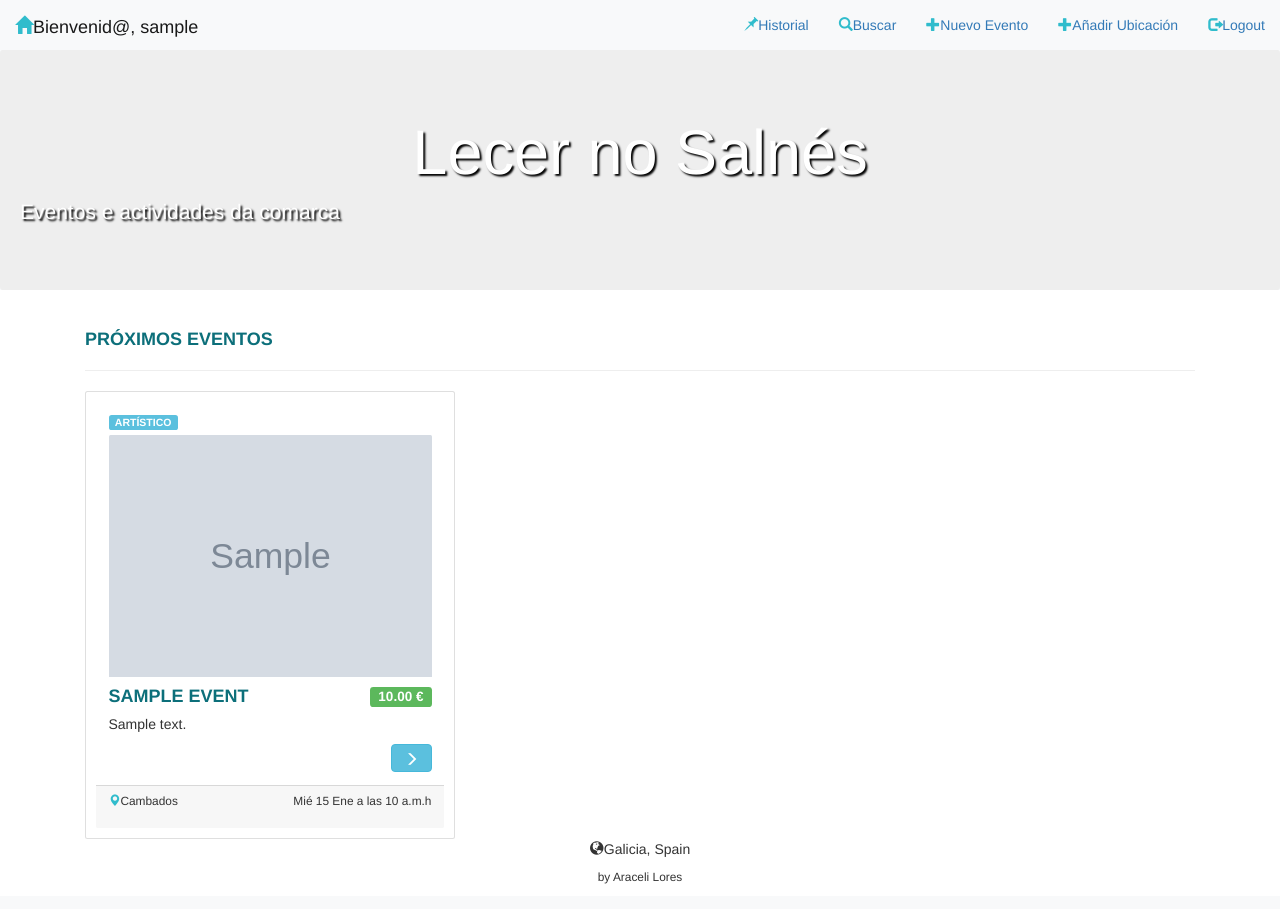
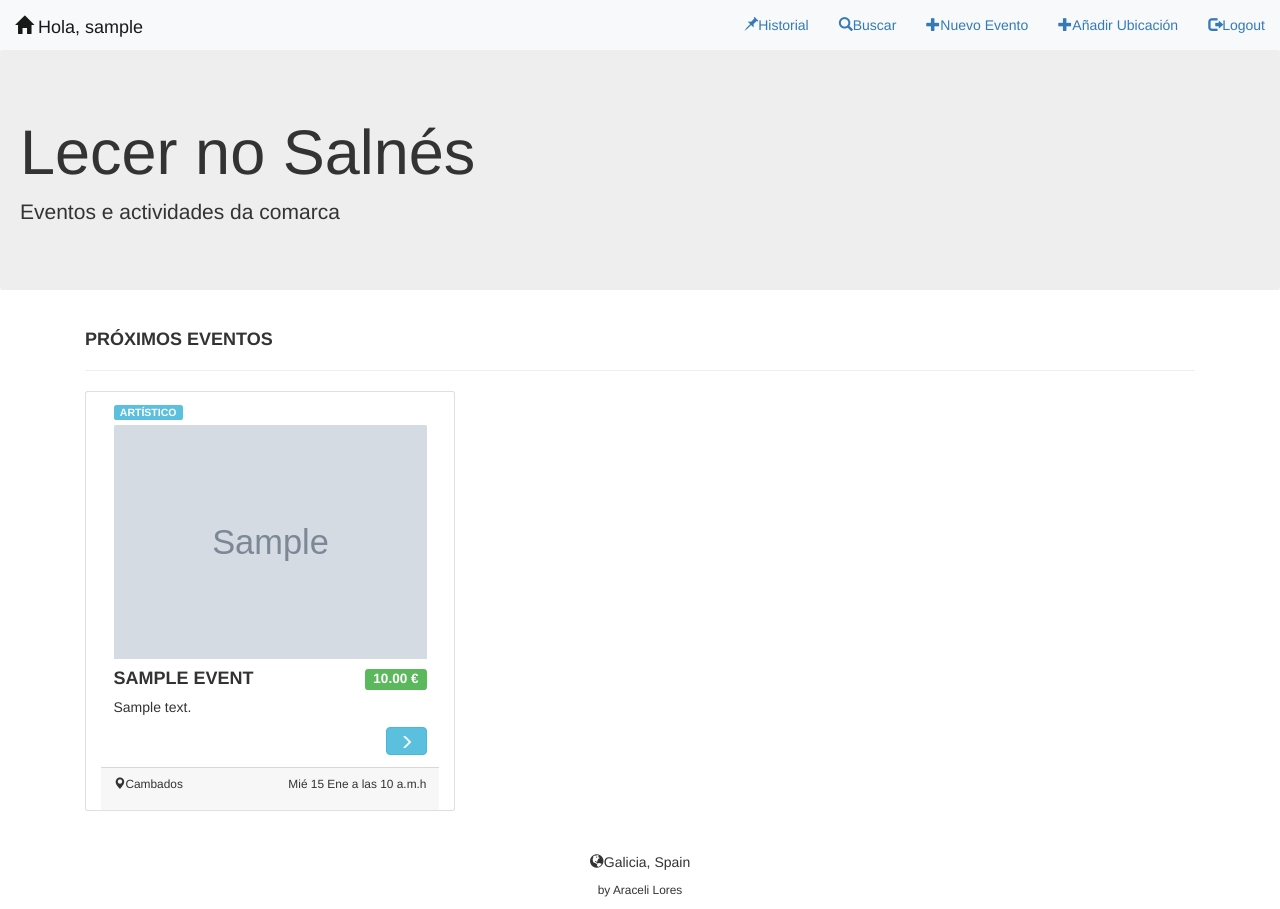
Before and after one commit to araceli24/LeisureTime, a Django app: page / in a window 1280 px wide. Before the commit the page ends 884 px from the top, so only its background shows below. Run offline with Django 3.2, Linux system fonts and the light colour scheme; a user stored in the database is signed in; tables that the repository leaves empty hold one stand-in row (values such as "Sample post"); grey boxes marked "Sample" are stand-in pictures; parts of the project's set-up code (start-up, migrations or seed data) failed here and were passed over; some libraries are stand-ins or nearby versions.

Commit message:
Update templates

```diff
--- /dev/null
+++ b/core/templates/core/_pagination.html
@@ -0,0 +1,21 @@
+{% if is_paginated %}
+
+    {% if page_obj.has_previous %}
+      <li><a href="?page={{ page_obj.previous_page_number }}">&laquo;</a></li>
+    {% else %}
+      <li class="disabled"><span>&laquo;</span></li>
+    {% endif %}
+    {% for i in paginator.page_range %}
+      {% if page_obj.number == i %}
+        <li class="active"><span>{{ i }} <span class="sr-only">(current)</span></span></li>
+      {% else %}
+        <li><a href="?page={{ i }}">{{ i }}</a></li>
+      {% endif %}
+    {% endfor %}
+    {% if page_obj.has_next %}
+      <li><a href="?page={{ page_obj.next_page_number }}">&raquo;</a></li>
+    {% else %}
+      <li class="disabled"><span>&raquo;</span></li>
+    {% endif %}
+
+{% endif %}
--- a/core/templates/core/base.html
+++ b/core/templates/core/base.html
@@ -1,21 +1,27 @@
 {% load static %}
 <html>
+
 <head>
   <title>LECER NO SALNÉS</title>
   <meta charset="utf-8">
   <meta name="viewport" content="width=device-width, initial-scale=1">
 
-  <link rel="stylesheet" href="https://maxcdn.bootstrapcdn.com/bootstrap/4.0.0/css/bootstrap.min.css" integrity="sha384-Gn5384xqQ1aoWXA+058RXPxPg6fy4IWvTNh0E263XmFcJlSAwiGgFAW/dAiS6JXm" crossorigin="anonymous">
+  <link rel="stylesheet" href="https://maxcdn.bootstrapcdn.com/bootstrap/4.0.0/css/bootstrap.min.css" integrity="sha384-Gn5384xqQ1aoWXA+058RXPxPg6fy4IWvTNh0E263XmFcJlSAwiGgFAW/dAiS6JXm"
+    crossorigin="anonymous">
   <link rel="stylesheet" href="https://maxcdn.bootstrapcdn.com/bootstrap/3.3.7/css/bootstrap.min.css">
 
   <link rel="stylesheet" href="{% static 'css/style.css' %}">
 
   <script src="https://ajax.googleapis.com/ajax/libs/jquery/3.3.1/jquery.min.js"></script>
   <script src="https://maxcdn.bootstrapcdn.com/bootstrap/3.3.7/js/bootstrap.min.js"></script>
-  <script src="https://code.jquery.com/jquery-3.2.1.slim.min.js" integrity="sha384-KJ3o2DKtIkvYIK3UENzmM7KCkRr/rE9/Qpg6aAZGJwFDMVNA/GpGFF93hXpG5KkN" crossorigin="anonymous"></script>
-  <script src="https://cdnjs.cloudflare.com/ajax/libs/popper.js/1.12.9/umd/popper.min.js" integrity="sha384-ApNbgh9B+Y1QKtv3Rn7W3mgPxhU9K/ScQsAP7hUibX39j7fakFPskvXusvfa0b4Q" crossorigin="anonymous"></script>
-  <script src="https://maxcdn.bootstrapcdn.com/bootstrap/4.0.0/js/bootstrap.min.js" integrity="sha384-JZR6Spejh4U02d8jOt6vLEHfe/JQGiRRSQQxSfFWpi1MquVdAyjUar5+76PVCmYl" crossorigin="anonymous"></script>
+  <script src="https://code.jquery.com/jquery-3.2.1.slim.min.js" integrity="sha384-KJ3o2DKtIkvYIK3UENzmM7KCkRr/rE9/Qpg6aAZGJwFDMVNA/GpGFF93hXpG5KkN"
+    crossorigin="anonymous"></script>
+  <script src="https://cdnjs.cloudflare.com/ajax/libs/popper.js/1.12.9/umd/popper.min.js" integrity="sha384-ApNbgh9B+Y1QKtv3Rn7W3mgPxhU9K/ScQsAP7hUibX39j7fakFPskvXusvfa0b4Q"
+    crossorigin="anonymous"></script>
+  <script src="https://maxcdn.bootstrapcdn.com/bootstrap/4.0.0/js/bootstrap.min.js" integrity="sha384-JZR6Spejh4U02d8jOt6vLEHfe/JQGiRRSQQxSfFWpi1MquVdAyjUar5+76PVCmYl"
+    crossorigin="anonymous"></script>
 </head>
+
 <body>
 
   <div class="topnav  navbar-expand-lg navbar-expand-md navbar-light bg-light">
@@ -24,55 +30,73 @@
     <div class="navbar-header">
       <button type="button" class="navbar-toggle" data-toggle="collapse" data-target="#myNavbar" aria-label="Toggle navigation">
         <span class="navbar-toggler-icon">
+      </button>
 
-      </button>
-      <p><a class="navbar-brand" href="/"><span class="glyphicon glyphicon-home" style="color:#30BCCC;"></span>Bienvenid@,  {{ user.get_username }}</a></p>
+      <p>
+        <a class="navbar-brand" href="/">
+          <span class="glyphicon glyphicon-home"></span> {% if user.is_authenticated %} Hola, {{ user.get_username }} {% endif %}</a>
+      </p>
 
     </div>
 
     <div class="collapse navbar-collapse" id="myNavbar">
 
       <ul class="nav navbar-nav navbar-right">
-          <li> <a href="{% url 'event_passed' %}"><span class="glyphicon glyphicon-pushpin" style=  "color:#30BCCC;"></span>Historial</a></li>
+        <li>
+          <a href="{% url 'event_passed' %}">
+            <span class="glyphicon glyphicon-pushpin"></span>Historial</a>
+        </li>
+        <li>
+          <a href="{% url 'search' %}">
+            <span class="glyphicon glyphicon-search"></span>Buscar</a>
+        </li>
 
-          <li><a href="{% url 'search' %}"><span class="glyphicon glyphicon-search" style="color:#30BCCC;"></span>Buscar</a></li>
         {% if user.is_authenticated %}
-        <li><a href="{% url 'event_new' %}"><span class="glyphicon glyphicon-plus" style="color:#30BCCC;"></span>Nuevo Evento</a></li>
-        <li><a href="{% url 'place_new' %}"><span class="glyphicon glyphicon-plus" style="color:#30BCCC;"></span>Añadir Ubicación</a></li>
-
-        <li><a href="{% url 'logout' %}"><span class="glyphicon glyphicon-log-out" style="color:#30BCCC;"></span>Logout</a></li>
+        <li>
+          <a href="{% url 'event_new' %}">
+            <span class="glyphicon glyphicon-plus"></span>Nuevo Evento</a>
+        </li>
+        <li>
+          <a href="{% url 'place_new' %}">
+            <span class="glyphicon glyphicon-plus"></span>Añadir Ubicación</a>
+        </li>
+        <li>
+          <a href="{% url 'logout' %}">
+            <span class="glyphicon glyphicon-log-out"></span>Logout</a>
+        </li>
 
         {% else %}
-        <li><a href="{% url 'login' %}"><span class="glyphicon glyphicon-log-in" style="color:#30BCCC;"></span> Login</a></li>
+        <li>
+          <a href="{% url 'login' %}">
+            <span class="glyphicon glyphicon-log-in"></span> Login</a>
+        </li>
         {% endif %}
-
       </ul>
 
     </div>
-    <div class="jumbotron" style="text-shadow: 2px 2px 2px black; color: white;">
 
-
-      <h1 style="text-align: center">Lecer no Salnés</h1>
-
-      <p style="color: white;">Eventos e actividades da comarca </p>
-
+    <div class="jumbotron">
+      <h1>Lecer no Salnés</h1>
+      <p>Eventos e actividades da comarca </p>
+    </div>
 
   </div>
-</div>
-
 
   <div class="container text-justify">
 
-        {% block content %}
-        {% endblock %}
+    {% block content %} {% endblock %}
 
   </div>
 
 
   <footer class="container-fluid text-center">
-  <p> <span class="glyphicon glyphicon-globe"></span>Galicia, Spain</p>
-  <p><small>by Araceli Lores</small> </p>
+    <p>
+      <span class="glyphicon glyphicon-globe"></span>Galicia, Spain</p>
+    <p>
+      <small>by Araceli Lores</small>
+    </p>
   </footer>
 
 </body>
+
 </html>
--- a/core/templates/core/event_list.html
+++ b/core/templates/core/event_list.html
@@ -1,73 +1,53 @@
-{% extends 'core/base.html' %}
-{% block content %}
-<h4 style="color:rgb(12, 111, 122);" "text-align: center"><b>PRÓXIMOS EVENTOS</b>
+{% extends 'core/base.html' %} {% block content %}
+<div class="list">
+    <h4>
+        <b>PRÓXIMOS EVENTOS</b>
+    </h4>
+    <hr> {% for event in events %}
 
-
-</h4>
-
-<hr>
-
-        {% for event in events %}
-
-
-
-    <div class="card p-3 col-12 col-xs-12 col-md-6 col-lg-4">
+    <div class="card col-12 col-xs-12 col-md-6 col-lg-4">
 
         <a href="{% url 'event_detail' pk=event.pk  %}">
             <div class="card-body">
 
-                <a href="/?category={{ event.category }}"><span class="label label-info "style="float: left;">{{ event.category }}</span></a>
-                <br>
-                {% if event.image %}
-                    <!-- <img src="{{ event.image.url }}" target="_blank" height="177" width="263" /> -->
-                    <img class=" card-img-top" src="{{ event.image.url }}" alt="Card image">
-                {% else %}
-                    <img class="card-img-top" src="https://picsum.photos/300/200/?random={{event.pk}}" alt="Card image">
-                {% endif %}
+                <a href="/?category={{ event.category }}">
+                    <span class="label label-info " style="float: left;">{{ event.category }}</span>
+                </a>
+                <br> {% if event.image %}
 
-            <h4 class="card-title" style="color:rgb(12, 111, 122);"><b>{{ event.title|upper }}</b>
+                <img class=" card-img-top" src="{{ event.image.url }}" alt="Card image"> {% else %}
+                <img class="card-img-top" src="https://picsum.photos/300/200/?random={{event.pk}}" alt="Card image"> {% endif %}
+
+                <h4 class="card-title">
+                    <b>{{ event.title|upper }}</b>
                     {% if event.price %}
 
-                <span style="float: right;" class="label label-success" >{{ event.price }} €</span>
+                    <span style="float: right;" class="label label-success">{{ event.price }} €</span>
 
                     {% endif %}</h4>
                 <p class="card-text multiline-ellipsis" style="text-align: justify">{{ event.description }}</p>
-            <a href="{% url 'event_detail' pk=event.pk  %}"><button type="button" class="btn btn-info" style="float: right;"><span class="glyphicon glyphicon-menu-right"></span></button></a>
+                <a href="{% url 'event_detail' pk=event.pk  %}">
+                    <button type="button" class="btn btn-info" style="float: right;">
+                        <span class="glyphicon glyphicon-menu-right"></span>
+                    </button>
+                </a>
 
             </div>
             <div class="card-footer">
 
-
-            <!-- <a href="{% url 'event_detail' pk=event.pk  %}"><button type="button" class="btn btn-default" style="float: right;"><span class="glyphicon glyphicon-menu-right"></span></button></a> -->
-           <small> <p style="float: left;"><span class="glyphicon glyphicon-map-marker" style="color:#30BCCC;"></span>{{ event.place.council|title }}</p>
-            <p style="float: right;">{{ event.date|date:"D d M" }} a las {{ event.time }}h</p></small>
+                <small>
+                    <p style="float: left;">
+                        <span class="glyphicon glyphicon-map-marker"></span>{{ event.place.council|title }}</p>
+                    <p style="float: right;">{{ event.date|date:"D d M" }} a las {{ event.time }}h</p>
+                </small>
 
             </div>
 
     </div>
     {% endfor %}
 
-
-{% if is_paginated %}
-  <div class="pagination">
-    {% if page_obj.has_previous %}
-      <li><a href="?page={{ page_obj.previous_page_number }}">&laquo;</a></li>
-    {% else %}
-      <li class="disabled"><span>&laquo;</span></li>
-    {% endif %}
-    {% for i in paginator.page_range %}
-      {% if page_obj.number == i %}
-        <li class="active"><span>{{ i }} <span class="sr-only">(current)</span></span></li>
-      {% else %}
-        <li><a href="?page={{ i }}">{{ i }}</a></li>
-      {% endif %}
-    {% endfor %}
-    {% if page_obj.has_next %}
-      <li><a href="?page={{ page_obj.next_page_number }}">&raquo;</a></li>
-    {% else %}
-      <li class="disabled"><span>&raquo;</span></li>
-    {% endif %}
+    <div class="col-12 pagination">
+        {% include 'core/_pagination.html' %}
     </div>
-{% endif %}
-
+</div>
 {% endblock %}
```
Also changed, not shown: core/templates/core/event_detail.html (+31 -24 lines), core/templates/core/event_list_passed.html (+14 -11 lines), core/templates/core/pagination.html (deleted, +0 -58 lines). Lines whose indentation alone changed are shown as unchanged.
